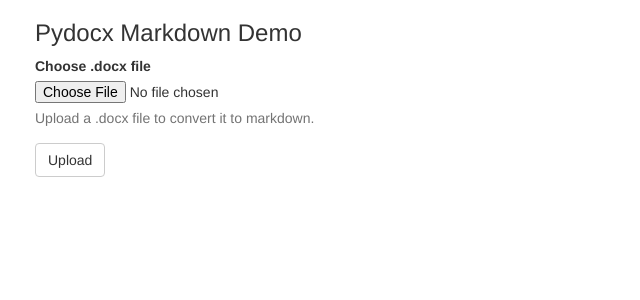
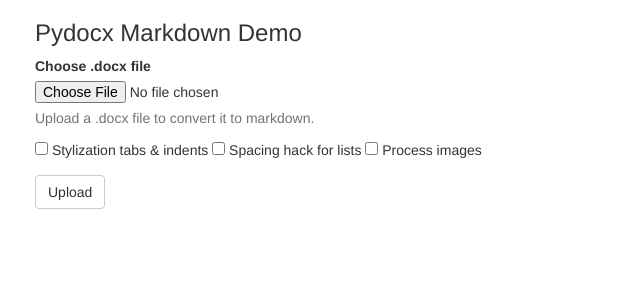
Before and after one commit to tonyteate/pydocxgae, a Python web app: template templates/main.html in a window 1280 px wide. Shown: the top 300 px of the page, without its empty margins (0-640 px from the left). Run offline with Jinja, Linux system fonts and the light colour scheme; the template is opened without the code that fills it, so the values that code supplies are empty; some libraries are stand-ins or nearby versions.

Commit message:
p_t_i, l_s, p_i checkboxes

```diff
--- a/templates/main.html
+++ b/templates/main.html
@@ -23,6 +23,15 @@
         <label>Choose .docx file</label>
         <input type="file" name="filedata">
         <p class="help-block">Upload a .docx file to convert it to markdown.</p>
+        <input type="checkbox" name="pseudo_tab_indent" {%if pseudo_tab_indent%}checked{%endif%}>
+        	Stylization tabs &amp; indents
+        </input>
+        <input type="checkbox" name="list_spacing" {%if list_spacing%}checked{%endif%}>
+        	Spacing hack for lists
+        </input>
+        <input type="checkbox" name="process_images" {%if process_images%}checked{%endif%}>
+        	Process images
+        </input>
       </div>
       <button type="submit" class="btn btn-default">Upload</button>
     </form>
```
